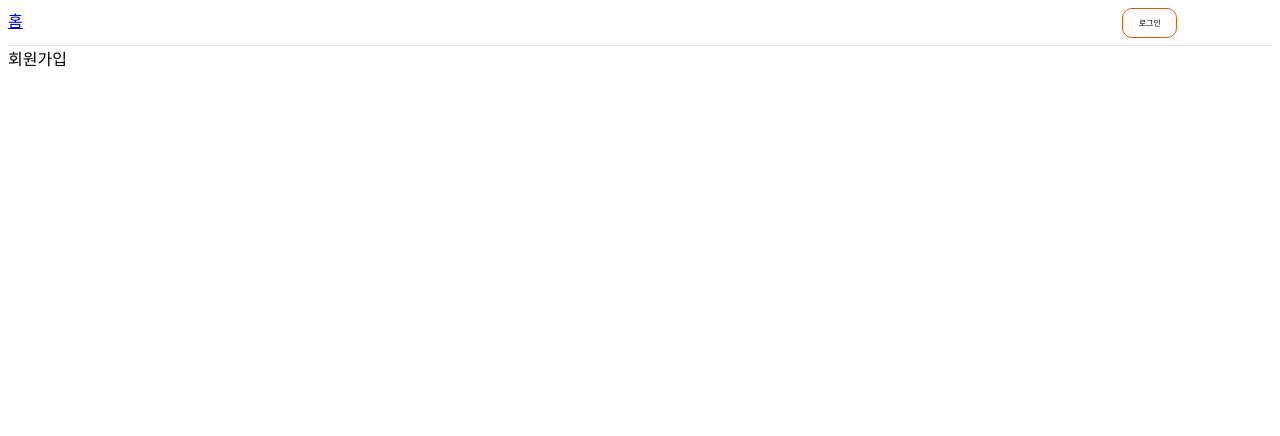
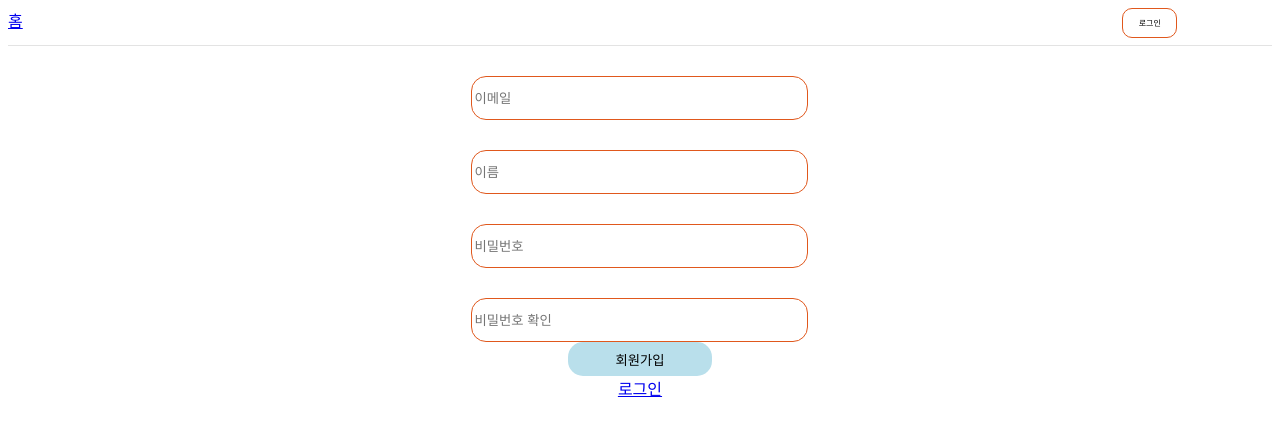
Before and after one commit to katf101/-Project-Portfolio-Service, a Next.js app in the folder front/: page /log/signup in a window 1280 px wide. Shown: the top 436 px of the page. Built offline with nearby package versions, Linux system fonts and the light colour scheme.

Commit message:
회원가입 임시 css

```diff
--- a/front/pages/log/signin.js
+++ b/front/pages/log/signin.js
@@ -7,12 +7,12 @@ const signin = () => {
   return (
     <Layout>
       <MainDiv>
-        <input type="text" />
-        <input type="text" />
+        <input type="text" placeholder="이메일" />
+        <input type="text" placeholder="비밀번호" />
+        <button>로그인</button>
         <div>
           <Link href="/log/signup">회원가입</Link>
         </div>
-        <button>로그인</button>
       </MainDiv>
     </Layout>
   );
--- a/front/pages/log/signup.js
+++ b/front/pages/log/signup.js
@@ -1,8 +1,75 @@
 import React from "react";
+import styled from "styled-components";
 import Layout from "../../components/Layout";
+import Link from "next/link";
 
 const signup = () => {
-  return <Layout>회원가입</Layout>;
+  return (
+    <Layout>
+      <MainDiv>
+        <input type="text" placeholder="이메일" />
+        <input type="text" placeholder="이름" />
+        <input type="text" placeholder="비밀번호" />
+        <input type="text" placeholder="비밀번호 확인" />
+
+        <button>회원가입</button>
+        <div>
+          <Link href="/log/signin">로그인</Link>
+        </div>
+      </MainDiv>
+    </Layout>
+  );
 };
 
 export default signup;
+
+const MainDiv = styled.div`
+  margin-left: 10%;
+
+  display: flex;
+  flex-direction: column;
+  align-items: center;
+
+  width: 80%;
+  height: 960px;
+  left: 276px;
+  top: 86px;
+
+  /* background: #d9d9d9; */
+
+  input {
+    margin-top: 30px;
+
+    width: 331px;
+    height: 40px;
+
+    background: #ffffff;
+    border: 1px solid #e0581d;
+    border-radius: 15px;
+  }
+  div {
+    &:nth-child(3) {
+      margin-top: 15px;
+
+      width: 112px;
+      height: 33px;
+
+      text-align: center;
+
+      /* background: #964545; */
+    }
+  }
+  button {
+    /* Rectangle 23 */
+
+    width: 144px;
+    height: 34px;
+
+    background: #b9dfeb;
+    border-radius: 15px;
+    border: 0px;
+    &:hover {
+      background: #5ec7e9;
+    }
+  }
+`;
```
